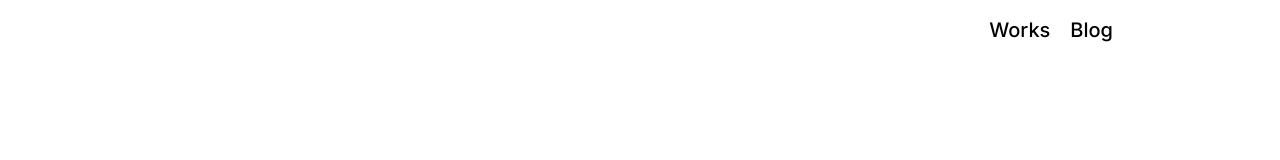
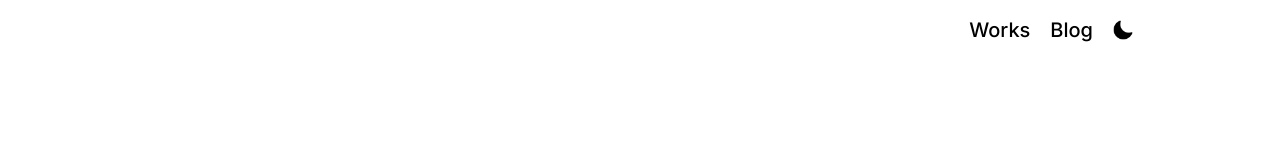
Before and after one commit to TaiNguyen060699/portfolio-ui, a Next.js app: page / in a window 1280 px wide. Shown: the top 160 px of the page. Built offline with nearby package versions, Linux system fonts and the light colour scheme.

Commit message:
Fix theme

```diff
--- a/app/ThemeSwitcher.js
+++ b/app/ThemeSwitcher.js
@@ -1,3 +1,4 @@
+/* eslint-disable @next/next/no-img-element */
 "use client";
 
 import { useState, useEffect } from "react";
@@ -9,6 +10,7 @@
 
   useEffect(() => {
     setMounted(true);
+    localStorage.setItem('theme', 'light')
   }, []);
 
   const toggleTheme = () => {
```
